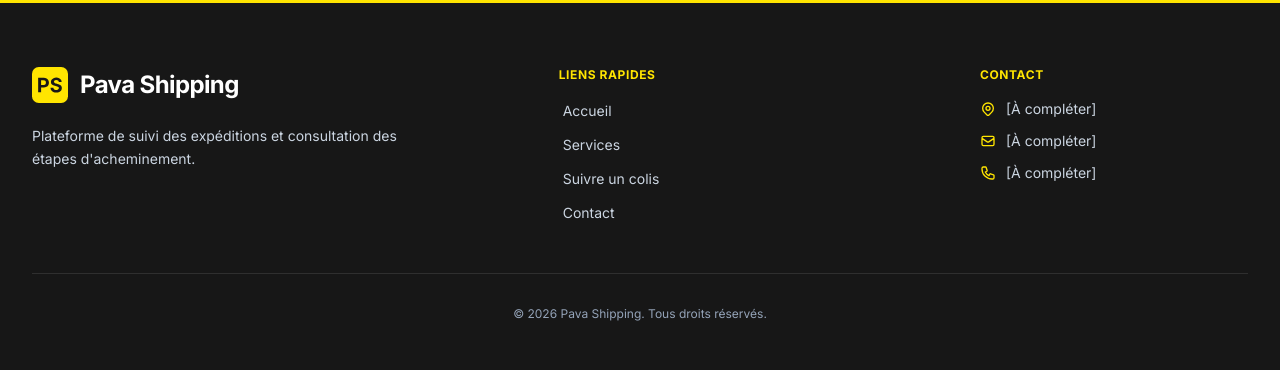
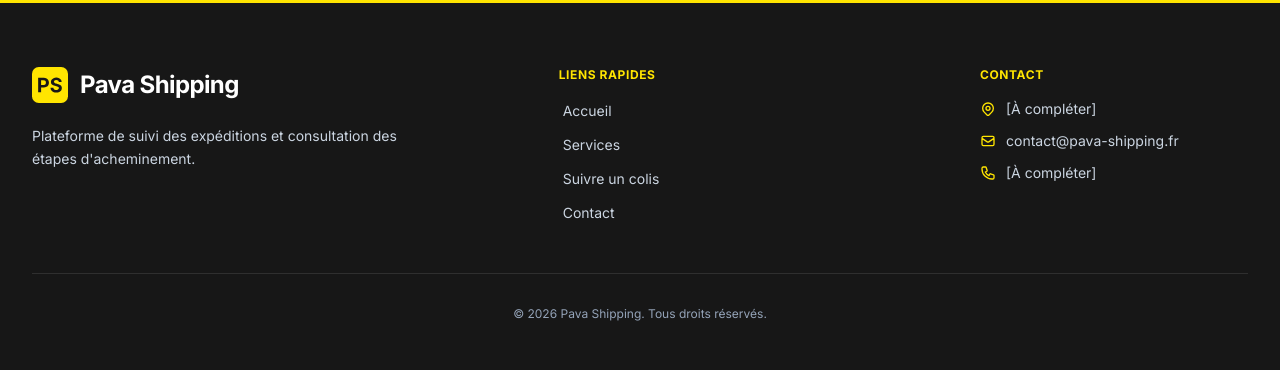
Before and after one commit to ledemka/TRACKING, a PHP site: page /services.php in a window 1280 px wide. Shown: the part 4078-4448 px from the top of the page. Run offline with PHP 8.4, Linux system fonts and the light colour scheme; data that the repository does not hold is empty.

Commit message:
fix: configuration de l'email par defaut a contact@pava-shipping.fr en pied de page

```diff
--- a/api/lib/utils.php
+++ b/api/lib/utils.php
@@ -45,7 +45,7 @@ function get_app_settings() {
     if (!$settings) {
         return [
             'nom' => 'Pava Shipping',
-            'email' => '',
+            'email' => 'contact@pava-shipping.fr',
             'telephone' => '',
             'adresse' => '',
             'color_primary' => '#0B1F3A',
--- a/templates/site_content.php
+++ b/templates/site_content.php
@@ -8,7 +8,7 @@ if (!function_exists('get_site_content')) {
             $settings = get_app_settings();
         }
 
-        $email = !empty($settings['email']) ? $settings['email'] : '[À compléter]';
+        $email = !empty($settings['email']) ? $settings['email'] : 'contact@pava-shipping.fr';
         $telephone = !empty($settings['telephone']) ? $settings['telephone'] : '[À compléter]';
         $adresse = !empty($settings['adresse']) ? $settings['adresse'] : '[À compléter]';
         $nom = !empty($settings['nom']) ? $settings['nom'] : 'Plateforme de Suivi';
```
